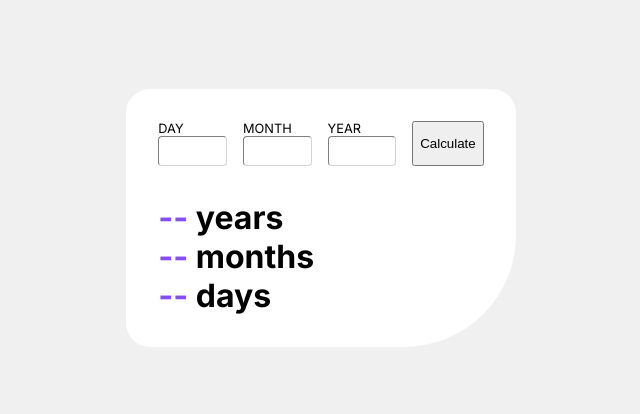
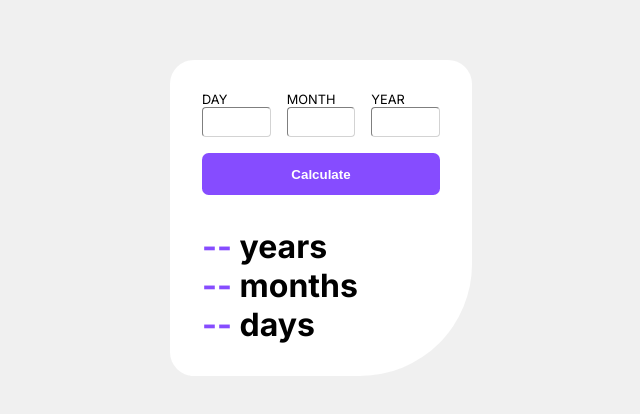
Before and after one commit to BrandTrump/Age-Calculator, a Next.js app: page / in a window 1280 px wide. Shown: the part 182-596 px from the top of the page, without its empty margins (319-959 px from the left). Built offline with nearby package versions, Linux system fonts and the light colour scheme.

Commit message:
style: adjusted input field position & button styling

```diff
--- a/components/Calculator.tsx
+++ b/components/Calculator.tsx
@@ -1,5 +1,6 @@
 import { FormEvent, useState } from "react";
 import {
+  InputFields,
   StyledCard,
   StyledDate,
   StyledInput,
@@ -45,6 +46,7 @@ function Calculator() {
   return (
     <StyledCard>
       <form onSubmit={handleAgeCalculation}>
+        <InputFields>
           <StyledInput>
             <label>Day</label>
             <input
@@ -66,6 +68,7 @@ function Calculator() {
               onChange={(e) => setYearInput(parseInt(e.target.value))}
             />
           </StyledInput>
+        </InputFields>
         <button type="submit">Calculate</button>
       </form>
 
--- a/components/styles/CalculatorCard.styled.ts
+++ b/components/styles/CalculatorCard.styled.ts
@@ -8,8 +8,23 @@ export const StyledCard = styled.div`
 
   form {
     display: flex;
+    flex-direction: column;
     gap: 1em;
     margin-bottom: 2em;
+
+    button {
+      background-color: rgb(134 76 255);
+      border: none;
+      padding: 1em 0;
+      color: white;
+      cursor: pointer;
+      border-radius: 0.5em;
+      font-weight: bold;
+
+      &:hover {
+        background-color: rgb(89 41 171);
+      }
+    }
   }
 `;
 
@@ -41,3 +56,8 @@ export const StyledDate = styled.div`
     }
   }
 `;
+
+export const InputFields = styled.div`
+  display: flex;
+  gap: 1em;
+`;
```
Lines whose indentation alone changed are shown as unchanged.
